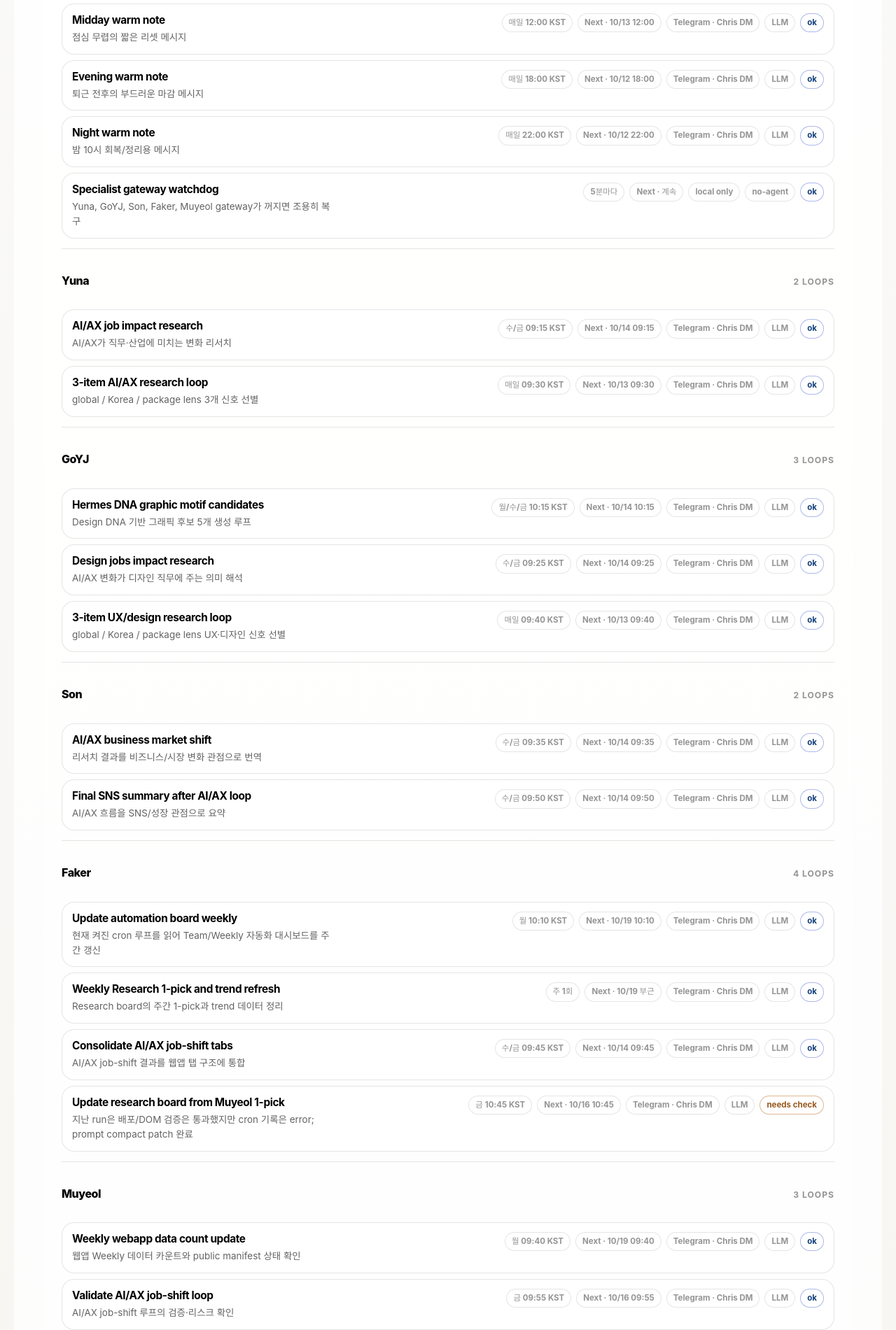
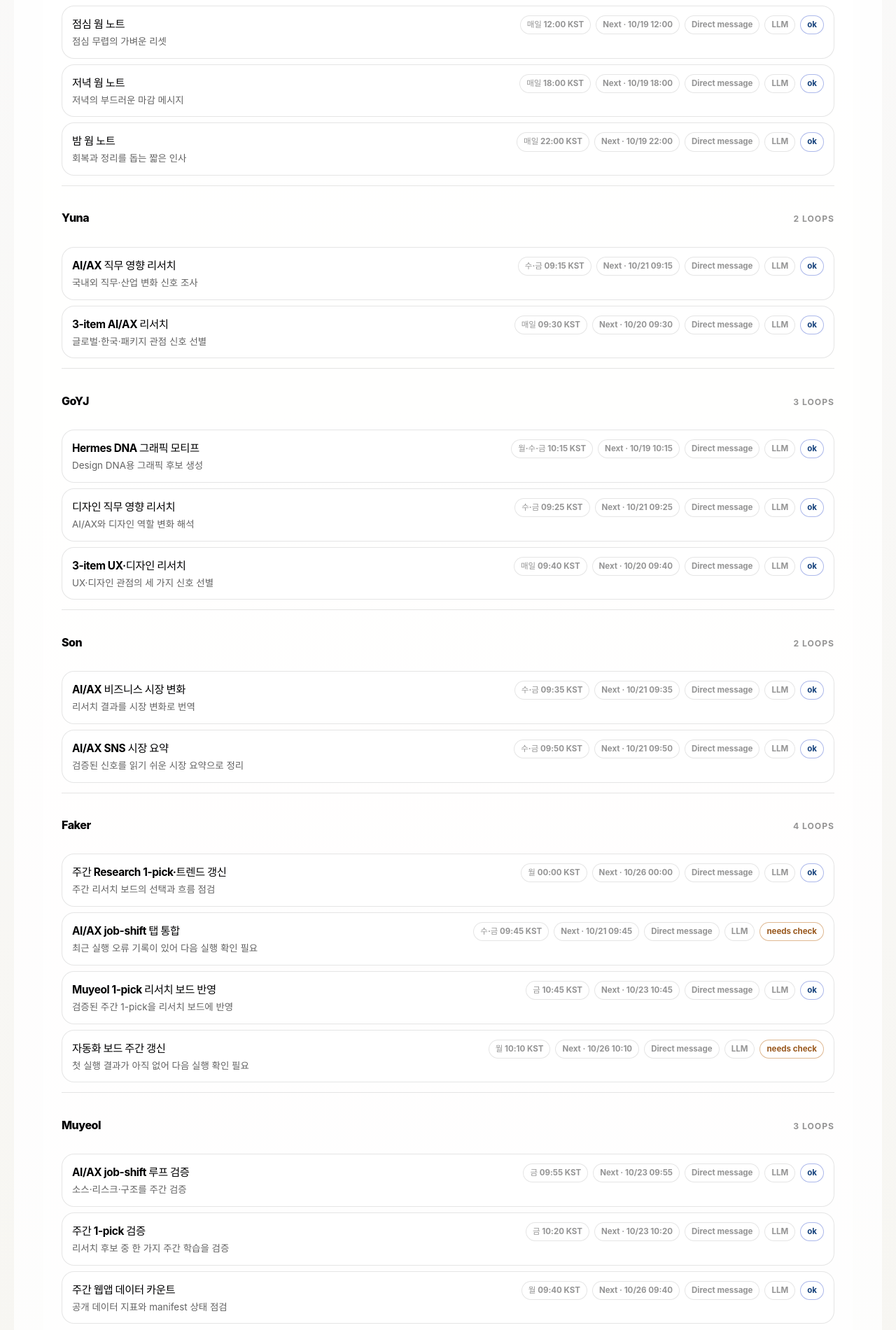
Before and after one commit to woongs2021/Hermes-project-webapp, a React (Vite) app in the folder august-dashboard/: page / in a window 1280 px wide. Shown: the part 2165-4066 px from the top of the page at 70% size. Built offline with nearby package versions, Linux system fonts and the light colour scheme.

Commit message:
update automation loop dashboard 2026-10-19

```diff
--- a/august-dashboard/src/App.tsx
+++ b/august-dashboard/src/App.tsx
@@ -185,196 +185,24 @@ type AutomationLoop = {
 }
 
 const automationLoops: AutomationLoop[] = [
-  {
-    owner: 'Karina',
-    name: 'Morning weather + warm note',
-    rhythm: '매일 09:00 KST',
-    nextRun: '10/13 09:00',
-    status: 'ok',
-    delivery: 'Telegram · Chris DM',
-    costType: 'LLM',
-    note: '하루 시작을 짧게 정리하는 정서 안정 노트',
-  },
-  {
-    owner: 'Karina',
-    name: 'Midday warm note',
-    rhythm: '매일 12:00 KST',
-    nextRun: '10/13 12:00',
-    status: 'ok',
-    delivery: 'Telegram · Chris DM',
-    costType: 'LLM',
-    note: '점심 무렵의 짧은 리셋 메시지',
-  },
-  {
-    owner: 'Karina',
-    name: 'Evening warm note',
-    rhythm: '매일 18:00 KST',
-    nextRun: '10/12 18:00',
-    status: 'ok',
-    delivery: 'Telegram · Chris DM',
-    costType: 'LLM',
-    note: '퇴근 전후의 부드러운 마감 메시지',
-  },
-  {
-    owner: 'Karina',
-    name: 'Night warm note',
-    rhythm: '매일 22:00 KST',
-    nextRun: '10/12 22:00',
-    status: 'ok',
-    delivery: 'Telegram · Chris DM',
-    costType: 'LLM',
-    note: '밤 10시 회복/정리용 메시지',
-  },
-  {
-    owner: 'Karina',
-    name: 'Specialist gateway watchdog',
-    rhythm: '5분마다',
-    nextRun: '계속',
-    status: 'ok',
-    delivery: 'local only',
-    costType: 'no-agent',
-    note: 'Yuna, GoYJ, Son, Faker, Muyeol gateway가 꺼지면 조용히 복구',
-  },
-  {
-    owner: 'Muyeol',
-    name: 'Weekly webapp data count update',
-    rhythm: '월 09:40 KST',
-    nextRun: '10/19 09:40',
-    status: 'ok',
-    delivery: 'Telegram · Chris DM',
-    costType: 'LLM',
-    note: '웹앱 Weekly 데이터 카운트와 public manifest 상태 확인',
-  },
-  {
-    owner: 'Faker',
-    name: 'Update automation board weekly',
-    rhythm: '월 10:10 KST',
-    nextRun: '10/19 10:10',
-    status: 'ok',
-    delivery: 'Telegram · Chris DM',
-    costType: 'LLM',
-    note: '현재 켜진 cron 루프를 읽어 Team/Weekly 자동화 대시보드를 주간 갱신',
-  },
-  {
-    owner: 'Yuna',
-    name: 'AI/AX job impact research',
-    rhythm: '수/금 09:15 KST',
-    nextRun: '10/14 09:15',
-    status: 'ok',
-    delivery: 'Telegram · Chris DM',
-    costType: 'LLM',
-    note: 'AI/AX가 직무·산업에 미치는 변화 리서치',
-  },
-  {
-    owner: 'Yuna',
-    name: '3-item AI/AX research loop',
-    rhythm: '매일 09:30 KST',
-    nextRun: '10/13 09:30',
-    status: 'ok',
-    delivery: 'Telegram · Chris DM',
-    costType: 'LLM',
-    note: 'global / Korea / package lens 3개 신호 선별',
-  },
-  {
-    owner: 'GoYJ',
-    name: 'Hermes DNA graphic motif candidates',
-    rhythm: '월/수/금 10:15 KST',
-    nextRun: '10/14 10:15',
-    status: 'ok',
-    delivery: 'Telegram · Chris DM',
-    costType: 'LLM',
-    note: 'Design DNA 기반 그래픽 후보 5개 생성 루프',
-  },
-  {
-    owner: 'GoYJ',
-    name: 'Design jobs impact research',
-    rhythm: '수/금 09:25 KST',
-    nextRun: '10/14 09:25',
-    status: 'ok',
-    delivery: 'Telegram · Chris DM',
-    costType: 'LLM',
-    note: 'AI/AX 변화가 디자인 직무에 주는 의미 해석',
-  },
-  {
-    owner: 'GoYJ',
-    name: '3-item UX/design research loop',
-    rhythm: '매일 09:40 KST',
-    nextRun: '10/13 09:40',
-    status: 'ok',
-    delivery: 'Telegram · Chris DM',
-    costType: 'LLM',
-    note: 'global / Korea / package lens UX·디자인 신호 선별',
-  },
-  {
-    owner: 'Son',
-    name: 'AI/AX business market shift',
-    rhythm: '수/금 09:35 KST',
-    nextRun: '10/14 09:35',
-    status: 'ok',
-    delivery: 'Telegram · Chris DM',
-    costType: 'LLM',
-    note: '리서치 결과를 비즈니스/시장 변화 관점으로 번역',
-  },
-  {
-    owner: 'Son',
-    name: 'Final SNS summary after AI/AX loop',
-    rhythm: '수/금 09:50 KST',
-    nextRun: '10/14 09:50',
-    status: 'ok',
-    delivery: 'Telegram · Chris DM',
-    costType: 'LLM',
-    note: 'AI/AX 흐름을 SNS/성장 관점으로 요약',
-  },
-  {
-    owner: 'Faker',
-    name: 'Weekly Research 1-pick and trend refresh',
-    rhythm: '주 1회',
-    nextRun: '10/19 부근',
-    status: 'ok',
-    delivery: 'Telegram · Chris DM',
-    costType: 'LLM',
-    note: 'Research board의 주간 1-pick과 trend 데이터 정리',
-  },
-  {
-    owner: 'Faker',
-    name: 'Consolidate AI/AX job-shift tabs',
-    rhythm: '수/금 09:45 KST',
-    nextRun: '10/14 09:45',
-    status: 'ok',
-    delivery: 'Telegram · Chris DM',
-    costType: 'LLM',
-    note: 'AI/AX job-shift 결과를 웹앱 탭 구조에 통합',
-  },
-  {
-    owner: 'Faker',
-    name: 'Update research board from Muyeol 1-pick',
-    rhythm: '금 10:45 KST',
-    nextRun: '10/16 10:45',
-    status: 'needs-check',
-    delivery: 'Telegram · Chris DM',
-    costType: 'LLM',
-    note: '지난 run은 배포/DOM 검증은 통과했지만 cron 기록은 error; prompt compact patch 완료',
-  },
-  {
-    owner: 'Muyeol',
-    name: 'Validate AI/AX job-shift loop',
-    rhythm: '금 09:55 KST',
-    nextRun: '10/16 09:55',
-    status: 'ok',
-    delivery: 'Telegram · Chris DM',
-    costType: 'LLM',
-    note: 'AI/AX job-shift 루프의 검증·리스크 확인',
-  },
-  {
-    owner: 'Muyeol',
-    name: 'Weekly 1-pick validation for 3+3 research',
-    rhythm: '금 10:20 KST',
-    nextRun: '10/16 10:20',
-    status: 'ok',
-    delivery: 'Telegram · Chris DM',
-    costType: 'LLM',
-    note: 'Yuna/GoYJ 3+3 후보 중 주간 최종 1-pick 검증',
-  },
+  { owner: 'Karina', name: '아침 날씨·웜 노트', rhythm: '매일 09:00 KST', nextRun: '10/20 09:00', status: 'ok', delivery: 'Direct message', costType: 'LLM', note: '하루를 짧고 다정하게 여는 브리핑' },
+  { owner: 'Karina', name: '점심 웜 노트', rhythm: '매일 12:00 KST', nextRun: '10/19 12:00', status: 'ok', delivery: 'Direct message', costType: 'LLM', note: '점심 무렵의 가벼운 리셋' },
+  { owner: 'Karina', name: '저녁 웜 노트', rhythm: '매일 18:00 KST', nextRun: '10/19 18:00', status: 'ok', delivery: 'Direct message', costType: 'LLM', note: '저녁의 부드러운 마감 메시지' },
+  { owner: 'Karina', name: '밤 웜 노트', rhythm: '매일 22:00 KST', nextRun: '10/19 22:00', status: 'ok', delivery: 'Direct message', costType: 'LLM', note: '회복과 정리를 돕는 짧은 인사' },
+  { owner: 'Yuna', name: 'AI/AX 직무 영향 리서치', rhythm: '수·금 09:15 KST', nextRun: '10/21 09:15', status: 'ok', delivery: 'Direct message', costType: 'LLM', note: '국내외 직무·산업 변화 신호 조사' },
+  { owner: 'Yuna', name: '3-item AI/AX 리서치', rhythm: '매일 09:30 KST', nextRun: '10/20 09:30', status: 'ok', delivery: 'Direct message', costType: 'LLM', note: '글로벌·한국·패키지 관점 신호 선별' },
+  { owner: 'GoYJ', name: 'Hermes DNA 그래픽 모티프', rhythm: '월·수·금 10:15 KST', nextRun: '10/19 10:15', status: 'ok', delivery: 'Direct message', costType: 'LLM', note: 'Design DNA용 그래픽 후보 생성' },
+  { owner: 'GoYJ', name: '디자인 직무 영향 리서치', rhythm: '수·금 09:25 KST', nextRun: '10/21 09:25', status: 'ok', delivery: 'Direct message', costType: 'LLM', note: 'AI/AX와 디자인 역할 변화 해석' },
+  { owner: 'GoYJ', name: '3-item UX·디자인 리서치', rhythm: '매일 09:40 KST', nextRun: '10/20 09:40', status: 'ok', delivery: 'Direct message', costType: 'LLM', note: 'UX·디자인 관점의 세 가지 신호 선별' },
+  { owner: 'Son', name: 'AI/AX 비즈니스 시장 변화', rhythm: '수·금 09:35 KST', nextRun: '10/21 09:35', status: 'ok', delivery: 'Direct message', costType: 'LLM', note: '리서치 결과를 시장 변화로 번역' },
+  { owner: 'Son', name: 'AI/AX SNS 시장 요약', rhythm: '수·금 09:50 KST', nextRun: '10/21 09:50', status: 'ok', delivery: 'Direct message', costType: 'LLM', note: '검증된 신호를 읽기 쉬운 시장 요약으로 정리' },
+  { owner: 'Faker', name: '주간 Research 1-pick·트렌드 갱신', rhythm: '월 00:00 KST', nextRun: '10/26 00:00', status: 'ok', delivery: 'Direct message', costType: 'LLM', note: '주간 리서치 보드의 선택과 흐름 점검' },
+  { owner: 'Faker', name: 'AI/AX job-shift 탭 통합', rhythm: '수·금 09:45 KST', nextRun: '10/21 09:45', status: 'needs-check', delivery: 'Direct message', costType: 'LLM', note: '최근 실행 오류 기록이 있어 다음 실행 확인 필요' },
+  { owner: 'Faker', name: 'Muyeol 1-pick 리서치 보드 반영', rhythm: '금 10:45 KST', nextRun: '10/23 10:45', status: 'ok', delivery: 'Direct message', costType: 'LLM', note: '검증된 주간 1-pick을 리서치 보드에 반영' },
+  { owner: 'Faker', name: '자동화 보드 주간 갱신', rhythm: '월 10:10 KST', nextRun: '10/26 10:10', status: 'needs-check', delivery: 'Direct message', costType: 'LLM', note: '첫 실행 결과가 아직 없어 다음 실행 확인 필요' },
+  { owner: 'Muyeol', name: 'AI/AX job-shift 루프 검증', rhythm: '금 09:55 KST', nextRun: '10/23 09:55', status: 'ok', delivery: 'Direct message', costType: 'LLM', note: '소스·리스크·구조를 주간 검증' },
+  { owner: 'Muyeol', name: '주간 1-pick 검증', rhythm: '금 10:20 KST', nextRun: '10/23 10:20', status: 'ok', delivery: 'Direct message', costType: 'LLM', note: '리서치 후보 중 한 가지 주간 학습을 검증' },
+  { owner: 'Muyeol', name: '주간 웹앱 데이터 카운트', rhythm: '월 09:40 KST', nextRun: '10/26 09:40', status: 'ok', delivery: 'Direct message', costType: 'LLM', note: '공개 데이터 지표와 manifest 상태 점검' },
 ]
 
 const automationOwnerOrder = ['Karina', 'Yuna', 'GoYJ', 'Son', 'Faker', 'Muyeol']
@@ -382,7 +210,7 @@ const automationSummary = {
   active: automationLoops.length,
   healthy: automationLoops.filter((loop) => loop.status === 'ok').length,
   needsCheck: automationLoops.filter((loop) => loop.status === 'needs-check').length,
-  pausedDefault: 0,
+  pausedDefault: 1,
 }
 const obdSubTabs: { id: ObdSubTabId; label: string; eyebrow: string; description: string }[] = [
   {
@@ -1229,8 +1057,8 @@ function AutomationBoardPanel() {
           <p className="card-kicker">Automation Loop Status</p>
           <h3>Hermes 팀이 지금 자동으로 돌리고 있는 루프</h3>
           <p>
-            Chris에게 실제로 메시지를 보내거나, 웹앱/리서치/검증 흐름을 유지하는 활성 루프만 정리했습니다.
-            꺼진 default job은 0개이며, watchdog은 토큰을 거의 쓰지 않는 no-agent 안전장치입니다.
+            모든 프로필의 cron 저장소에서 현재 켜진 루프만 정리했습니다.
+            default 저장소에는 중지된 루프 1개가 있으며, 표에는 공개 가능한 운영 정보만 표시합니다.
           </p>
         </div>
         <div className="automation-summary-grid" aria-label="Automation summary metrics">
@@ -1336,7 +1164,7 @@ function WeeklyAutomationSummaryPanel() {
         <h3>이번 주 자동화 루프 상태</h3>
         <p>
           Team 탭의 상세 Automation Board를 주간 화면에서는 네 가지 숫자로만 압축했습니다.
-          운영 루프는 켜진 것만 남겼고, default 쪽 paused job은 모두 정리된 상태입니다.
+          켜진 루프의 최근 실행 상태를 반영하며, default 저장소의 중지된 루프도 별도로 표시합니다.
         </p>
       </div>
       <div className="weekly-automation-metrics">
```
